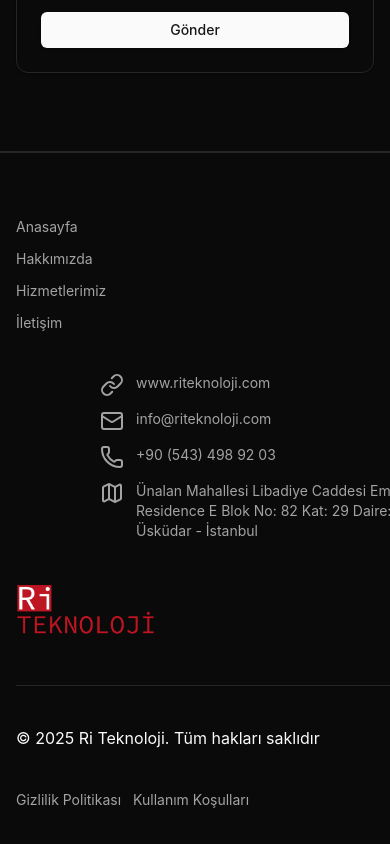
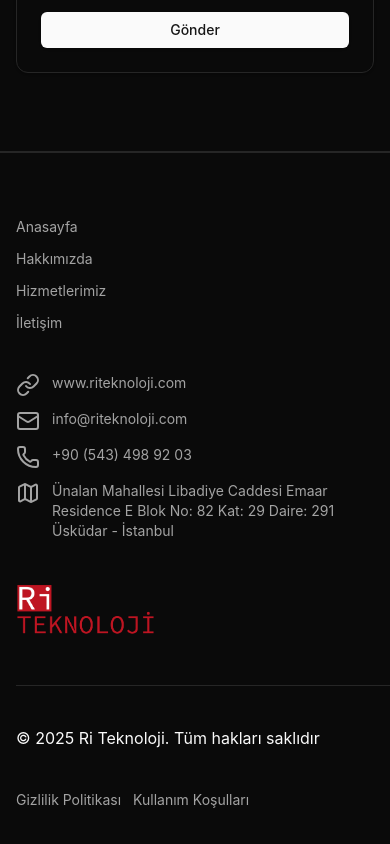
Before and after one commit to AydinTheFirst/ri-teknoloji, a Next.js app: page / in a window 390 px wide. Shown: the part 3261-4105 px from the top of the page. Built offline with nearby package versions, Linux system fonts and the light colour scheme.

Commit message:
Refactor Footer component for improved alignment of social links

```diff
--- a/src/app/(landing)/footer.tsx
+++ b/src/app/(landing)/footer.tsx
@@ -64,7 +64,7 @@ export default function Footer() {
             ))}
           </ul>
         </div>
-        <div className="col-span-12 flex justify-end md:col-span-6">
+        <div className="col-span-12 flex md:col-span-6 md:justify-end">
           <ul className="grid list-inside gap-3">
             {socials.map((social) => (
               <li key={social.label}>
```
